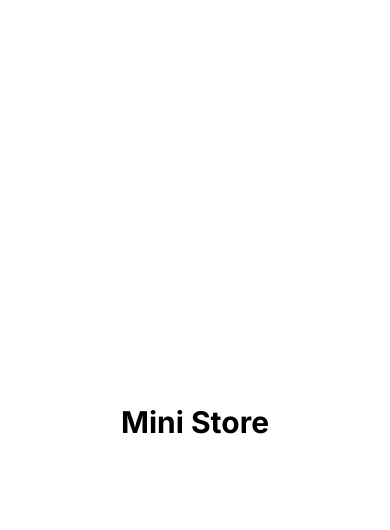
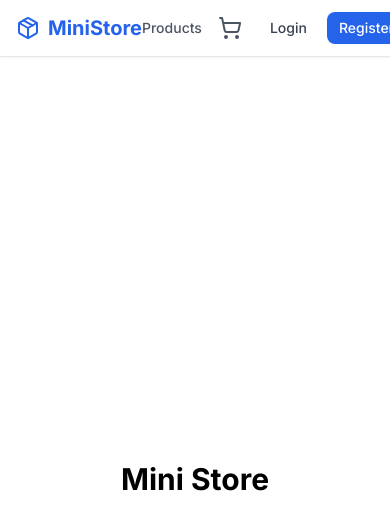
Before and after one commit to Luismerino123/Mini-store, a Next.js app: page / in a window 390 px wide. Shown: the top 530 px of the page. Built offline with nearby package versions, Linux system fonts and the light colour scheme.

Commit message:
build responsive Navbar with role-based navigation

```diff
--- a/src/app/layout.tsx
+++ b/src/app/layout.tsx
@@ -1,6 +1,7 @@
 import type { Metadata } from 'next';
 import { Inter } from 'next/font/google';
 import './globals.css';
+import { Navbar } from '@/components/layout/Navbar';
 
 const inter = Inter({ subsets: ['latin'] });
 
@@ -16,7 +17,10 @@ export default function RootLayout({
 }) {
   return (
     <html lang="en">
-      <body className={inter.className}>{children}</body>
+      <body className={inter.className}>
+        <Navbar />
+        <main className="min-h-[calc(100vh-57px)]">{children}</main>
+      </body>
     </html>
   );
 }
--- /dev/null
+++ b/src/components/layout/Navbar.tsx
@@ -0,0 +1,82 @@
+'use client';
+
+import Link from 'next/link';
+import { useRouter } from 'next/navigation';
+import { ShoppingCart, LogOut, User, Package, LayoutDashboard } from 'lucide-react';
+import { useAuthStore } from '@/store/authStore';
+import { useCartStore } from '@/store/cartStore';
+import { Button } from '@/components/ui/Button';
+
+export function Navbar() {
+  const router = useRouter();
+  const { user, isAuthenticated, logout } = useAuthStore();
+  const getTotalItems = useCartStore((s) => s.getTotalItems);
+
+  const handleLogout = () => {
+    logout();
+    router.push('/');
+  };
+
+  return (
+    <nav className="sticky top-0 z-50 border-b border-gray-200 bg-white shadow-sm">
+      <div className="mx-auto flex max-w-7xl items-center justify-between px-4 py-3">
+        <Link href="/" className="flex items-center gap-2 text-xl font-bold text-blue-600">
+          <Package className="h-6 w-6" />
+          MiniStore
+        </Link>
+
+        <div className="flex items-center gap-4">
+          <Link
+            href="/products"
+            className="text-sm font-medium text-gray-600 transition-colors hover:text-blue-600"
+          >
+            Products
+          </Link>
+
+          {isAuthenticated && user?.role === 'admin' && (
+            <Link
+              href="/admin"
+              className="flex items-center gap-1 text-sm font-medium text-purple-600 hover:text-purple-800"
+            >
+              <LayoutDashboard className="h-4 w-4" />
+              Admin
+            </Link>
+          )}
+
+          {(!isAuthenticated || user?.role === 'customer') && (
+            <Link href="/cart" className="relative">
+              <ShoppingCart className="h-6 w-6 text-gray-600 hover:text-blue-600" />
+              {getTotalItems() > 0 && (
+                <span className="absolute -right-2 -top-2 flex h-5 w-5 items-center justify-center rounded-full bg-blue-600 text-xs font-bold text-white">
+                  {getTotalItems()}
+                </span>
+              )}
+            </Link>
+          )}
+
+          {isAuthenticated ? (
+            <div className="flex items-center gap-3">
+              <span className="flex items-center gap-1 text-sm text-gray-600">
+                <User className="h-4 w-4" />
+                {user?.name}
+              </span>
+              <Button variant="ghost" size="sm" onClick={handleLogout}>
+                <LogOut className="h-4 w-4" />
+                Logout
+              </Button>
+            </div>
+          ) : (
+            <div className="flex items-center gap-2">
+              <Button variant="ghost" size="sm" onClick={() => router.push('/login')}>
+                Login
+              </Button>
+              <Button size="sm" onClick={() => router.push('/register')}>
+                Register
+              </Button>
+            </div>
+          )}
+        </div>
+      </div>
+    </nav>
+  );
+}
```
